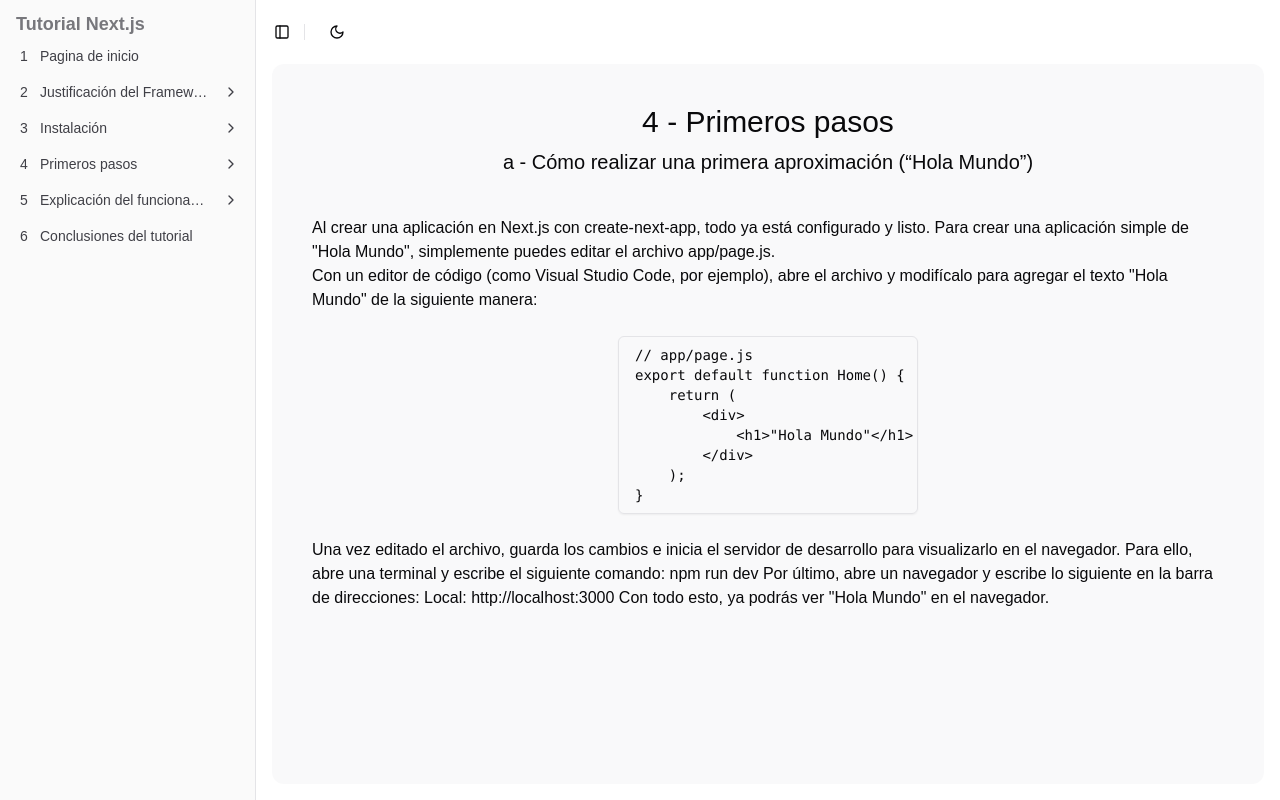
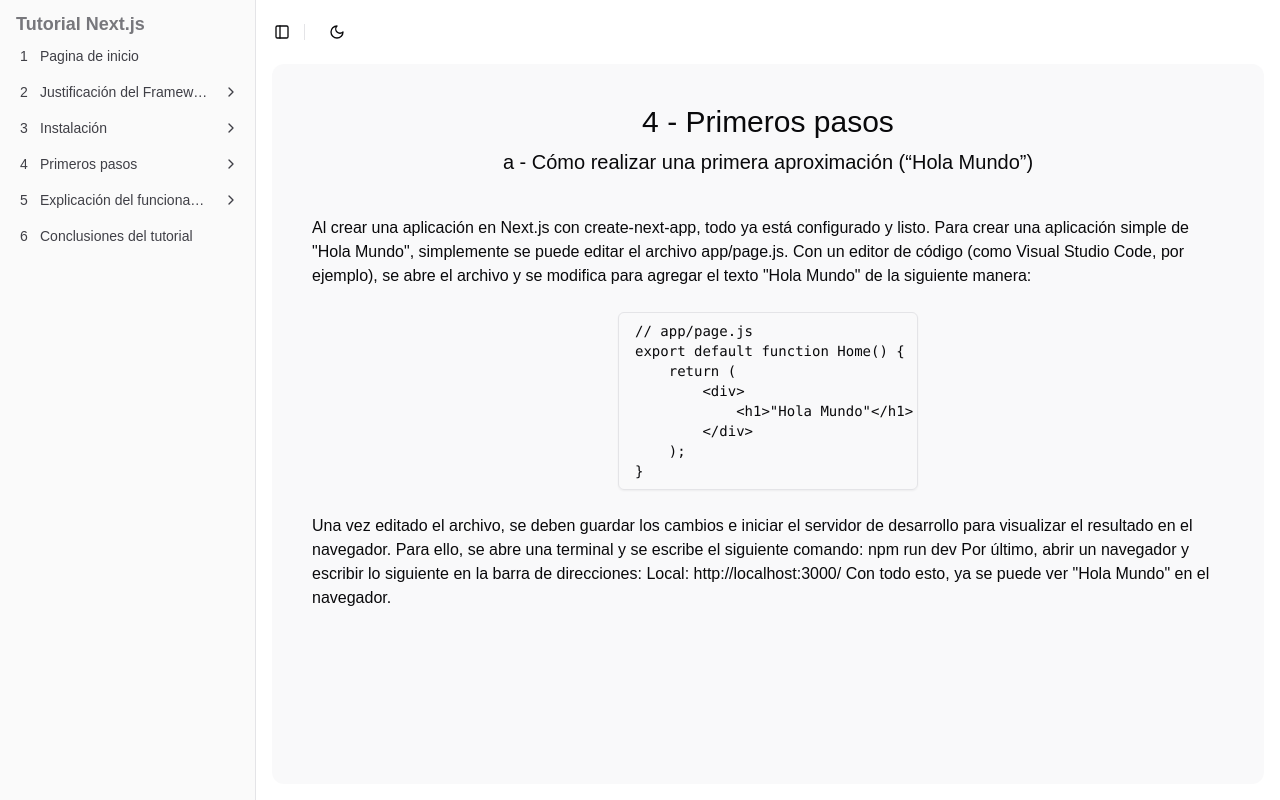
Before and after one commit to DedaloIcarus/actividad2_tutorial_nextjs, a Next.js app: page /4-a in a window 1280 px wide. Built offline with nearby package versions, Linux system fonts and the light colour scheme.

Commit message:
improve page 4

```diff
--- a/src/app/4-a/page.js
+++ b/src/app/4-a/page.js
@@ -11,11 +11,10 @@
         <p>
           Al crear una aplicación en Next.js con create-next-app, todo ya está
           configurado y listo. Para crear una aplicación simple de &quot;Hola
-          Mundo&quot;, simplemente puedes editar el archivo app/page.js.
-          <br />
-          Con un editor de código (como Visual Studio Code, por ejemplo), abre
-          el archivo y modifícalo para agregar el texto &quot;Hola Mundo&quot;
-          de la siguiente manera:
+          Mundo&quot;, simplemente se puede editar el archivo app/page.js. Con
+          un editor de código (como Visual Studio Code, por ejemplo), se abre el
+          archivo y se modifica para agregar el texto &quot;Hola Mundo&quot; de
+          la siguiente manera:
           <br />
           <br />
         </p>
@@ -37,12 +36,12 @@
       <div className="text-start">
         <p>
           <br />
-          Una vez editado el archivo, guarda los cambios e inicia el servidor de
-          desarrollo para visualizarlo en el navegador. Para ello, abre una
-          terminal y escribe el siguiente comando: npm run dev Por último, abre
-          un navegador y escribe lo siguiente en la barra de direcciones: Local:
-          http://localhost:3000 Con todo esto, ya podrás ver &quot;Hola
-          Mundo&quot; en el navegador.
+          Una vez editado el archivo, se deben guardar los cambios e iniciar el
+          servidor de desarrollo para visualizar el resultado en el navegador.
+          Para ello, se abre una terminal y se escribe el siguiente comando: npm
+          run dev Por último, abrir un navegador y escribir lo siguiente en la
+          barra de direcciones: Local: http://localhost:3000/ Con todo esto, ya
+          se puede ver &quot;Hola Mundo&quot; en el navegador.
         </p>
       </div>
     </div>
```
